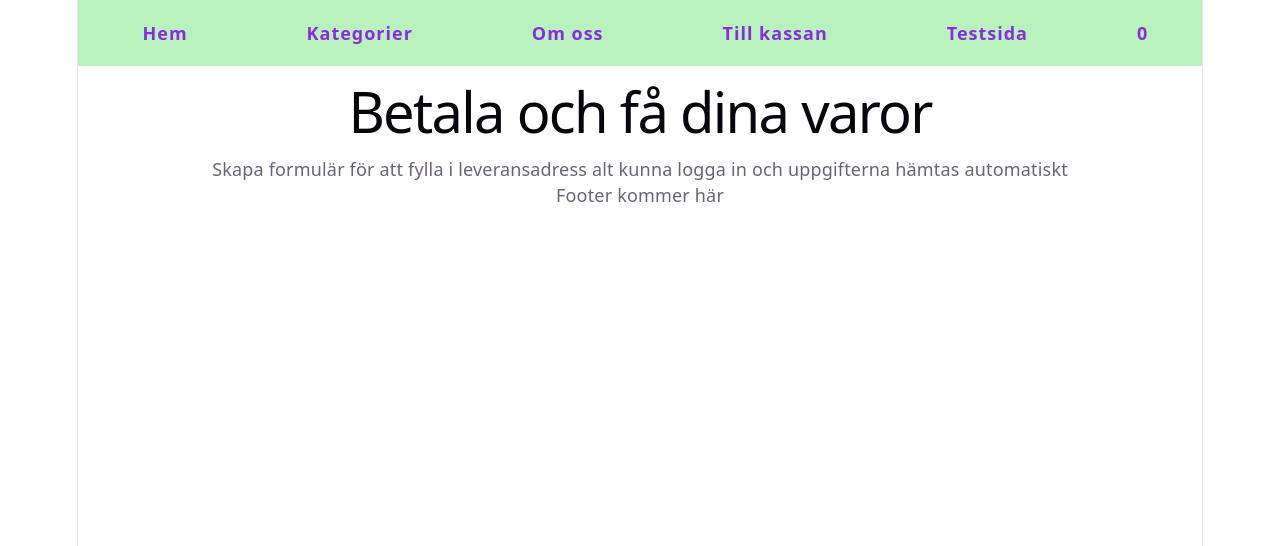
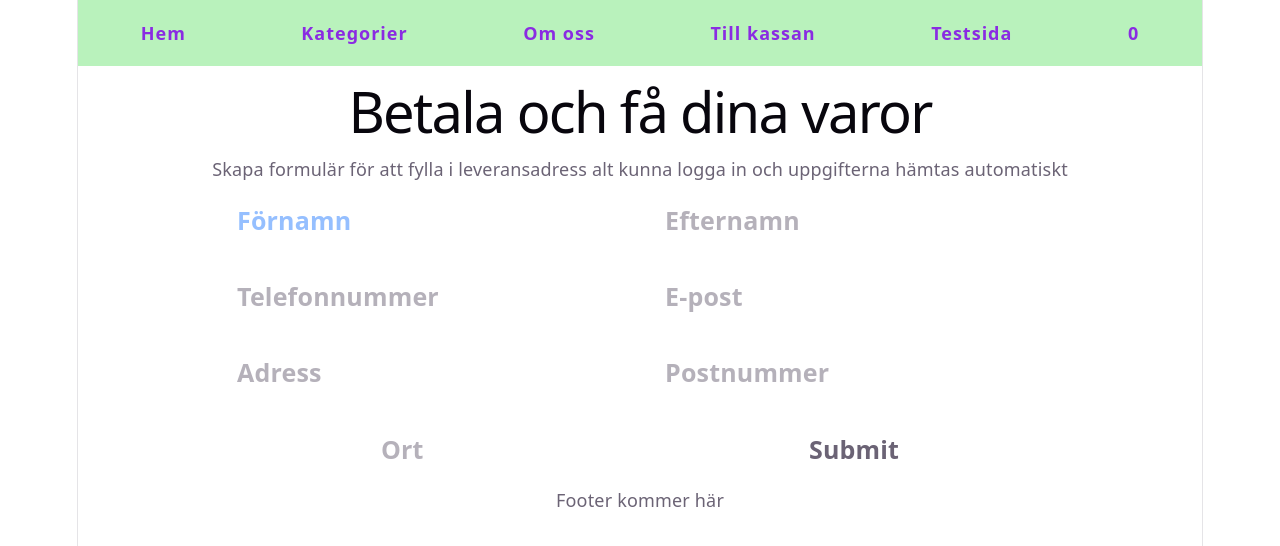
Before and after one commit to sara-almqvist/projekt_webshop_2026, a React (Vite) app: page /checkout in a window 1280 px wide. Shown: the top 546 px of the page. Built offline with nearby package versions, Linux system fonts and the light colour scheme.

Commit message:
Start adding form for delivery. Added total sum to pay in cartview

```diff
--- a/src/components/Nav.jsx
+++ b/src/components/Nav.jsx
@@ -22,7 +22,9 @@ const Nav = () => {
         <Link to={'/test/1'} className={styles.list}>
           Testsida
         </Link>
-        <p style={{ alignSelf: 'center' }}>{cart.length}</p>
+        <Link to={'/cart'} className={styles.list}>
+          <p style={{ alignSelf: 'center' }}>{cart.length}</p>
+        </Link>
       </ul>
     </>
   );
--- /dev/null
+++ b/src/components/OrderForm.jsx
@@ -0,0 +1,89 @@
+import { useState } from 'react';
+
+const OrderForm = () => {
+  const [form, setForm] = useState({
+    firstName: '',
+    lastName: '',
+    phone: '',
+    email: '',
+    address: '',
+    postCode: '',
+    city: '',
+  });
+
+  const handleChange = (e) => {
+    e.preventDefault();
+    setForm({ ...form, [e.target.name]: e.target.value });
+  };
+
+  const handleSubmit = (e) => {
+    e.preventDefault();
+    console.log(`Tack för din order ${form.firstName} ${form.lastName}!`);
+  };
+
+  return (
+    <>
+      <form className="border-solid border-red-100" onSubmit={handleSubmit}>
+        <input
+          className="border-solid border-black text-blue-500"
+          placeholder="Förnamn"
+          value={form.firstName}
+          name="firstName"
+          type="text"
+          onChange={handleChange}
+        />
+        <input
+          className="border-solid border-black"
+          placeholder="Efternamn"
+          value={form.lastName}
+          name="lastName"
+          type="text"
+          onChange={handleChange}
+        />
+        <input
+          className="border-solid border-black"
+          placeholder="Telefonnummer"
+          value={form.phone}
+          name="phone"
+          type="text"
+          onChange={handleChange}
+        />
+        <input
+          className="border-solid border-black"
+          placeholder="E-post"
+          value={form.email}
+          name="email"
+          type="text"
+          onChange={handleChange}
+        />
+        <input
+          className="border-solid border-black"
+          placeholder="Adress"
+          value={form.address}
+          name="address"
+          type="text"
+          onChange={handleChange}
+        />
+        <input
+          className="border-solid border-black"
+          placeholder="Postnummer"
+          value={form.postCode}
+          name="postCode"
+          type="text"
+          onChange={handleChange}
+        />
+        <input
+          className="border-solid border-black"
+          placeholder="Ort"
+          value={form.city}
+          name="city"
+          type="text"
+          onChange={handleChange}
+        />
+        <input type="submit" />
+      </form>
+    </>
+  );
+};
+
+export default OrderForm;
--- a/src/views/Cart.jsx
+++ b/src/views/Cart.jsx
@@ -8,11 +8,22 @@ const Cart = () => {
     <>
       <h1>Din kundvagn</h1>
       {cart.length > 0 ? (
-        <CartList products={cart} />
+        <>
+          <CartList products={cart} />
+          <div className="text-red-500">
+            Att betala:{' '}
+            {cart.reduce((tot, obj) => {
+              return tot + obj.quantity * obj.price;
+            }, 0)}{' '}
+            kr
+          </div>
+        </>
       ) : (
         <>
           <p>Kundvagnen är tom</p>
+          <br />
           <Link to={'/categories'}>Här hittar du hela vårt utbud!</Link>
+          <br />
         </>
       )}
     </>
--- a/src/views/Checkout.jsx
+++ b/src/views/Checkout.jsx
@@ -1,3 +1,5 @@
+import OrderForm from '../components/OrderForm';
+
 const Checkout = () => {
   return (
     <>
@@ -6,6 +8,7 @@ const Checkout = () => {
         Skapa formulär för att fylla i leveransadress alt kunna logga in och
         uppgifterna hämtas automatiskt
       </p>
+      <OrderForm />
     </>
   );
 };
```
